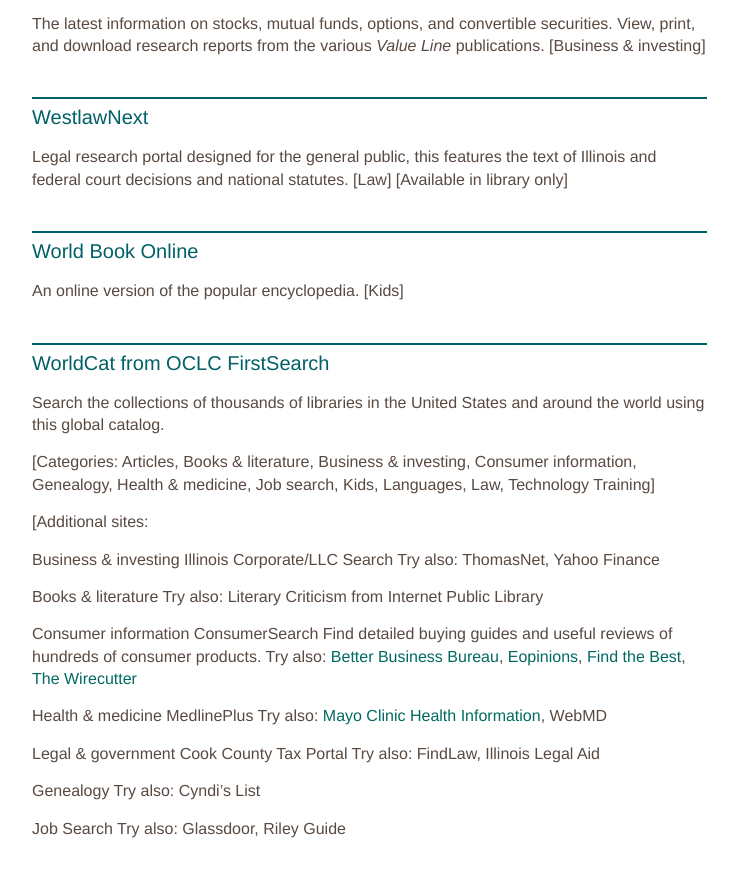
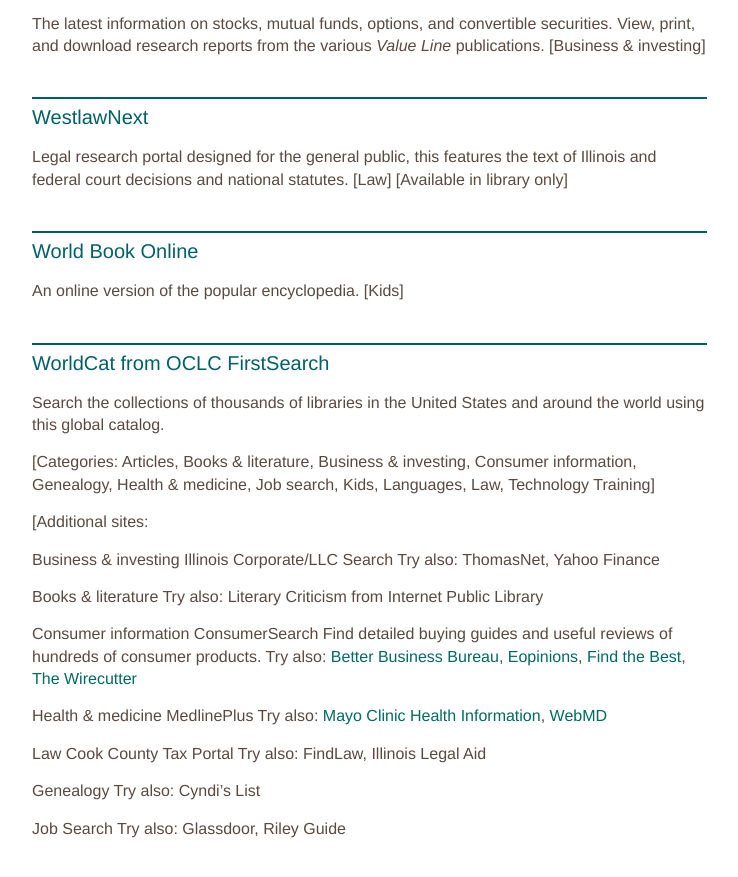
Before and after one commit to skokielibrary/spl-content, a Jekyll site: the page built from _content/bruce/resources--research-topic.markdown, in a window 1280 px wide and 900 px high, scrolled down 8216 px. Shown: the top 877 px of the window, without its empty margins (126-864 px from the left). Built offline with Jekyll 4.4.1, drawn with Linux system fonts in a browser that asks for light colours.

Commit message:
Updated resources--research-topic.markdown

```diff
--- a/_content/bruce/resources--research-topic.markdown
+++ b/_content/bruce/resources--research-topic.markdown
@@ -275,9 +275,9 @@ Try also: [Better Business Bureau](http://www.bbb.org/), [Eopinions](http://www.
 
 Health & medicine
 MedlinePlus
-Try also: [Mayo Clinic Health Information](http://www.mayoclinic.com/health-information/), WebMD
+Try also: [Mayo Clinic Health Information](http://www.mayoclinic.com/health-information/), [WebMD](http://www.webmd.com/)
 
-Legal & government
+Law
 Cook County Tax Portal
 Try also: FindLaw, Illinois Legal Aid
 
```
